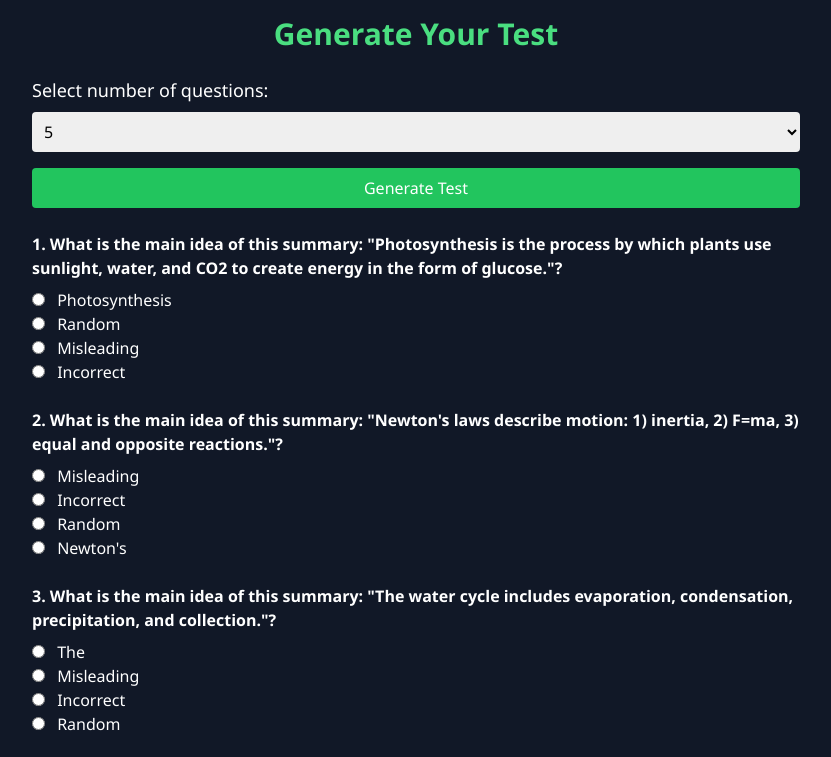
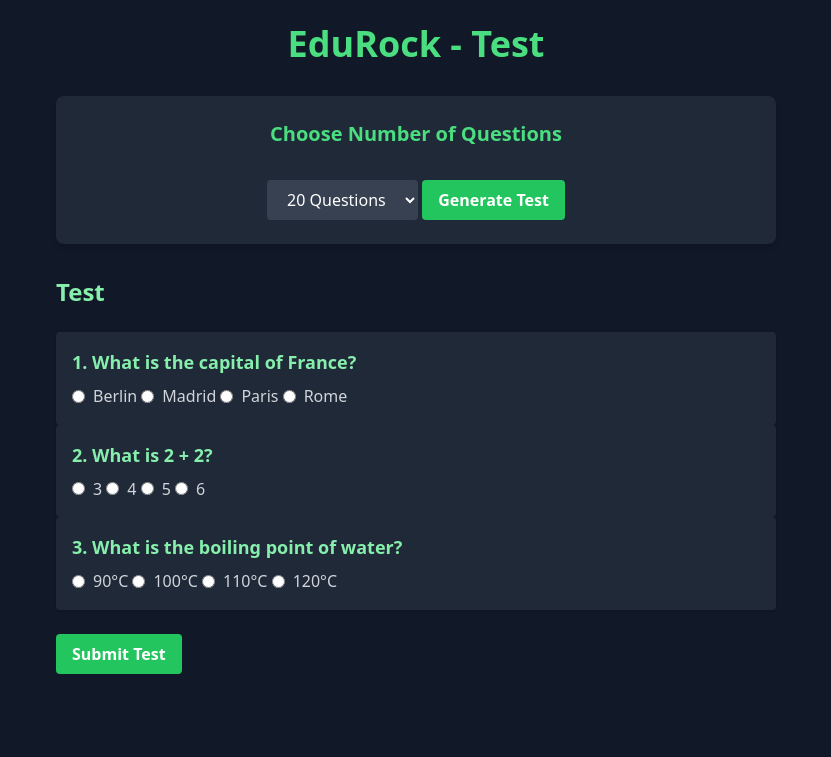
Before and after one commit to ClusteredByLee/StudyWM, a plain HTML site: page test.html in a window 1280 px wide. Both pictures are taken after a click on the button "Generate Test". Shown: the top 757 px of the page, without its empty margins (224-1055 px from the left). Drawn offline with nearby package versions, Linux system fonts and the light colour scheme.

Commit message:
Update test.html

```diff
--- a/test.html
+++ b/test.html
@@ -1,89 +1,139 @@
 <!DOCTYPE html>
 <html lang="en">
 <head>
-  <meta charset="UTF-8">
-  <meta name="viewport" content="width=device-width, initial-scale=1.0">
-  <title>EduRock - Generate Test</title>
+  <meta charset="UTF-8" />
+  <meta name="viewport" content="width=device-width, initial-scale=1.0"/>
+  <title>EduRock Test</title>
   <script src="https://cdn.tailwindcss.com"></script>
-  <style>
-    body {
-      font-family: 'Segoe UI', Tahoma, Geneva, Verdana, sans-serif;
-    }
-  </style>
 </head>
-<body class="bg-gray-900 text-white min-h-screen p-4">
-  <div class="max-w-3xl mx-auto">
-    <h1 class="text-3xl text-green-400 font-bold text-center mb-6">Generate Your Test</h1>
+<body class="bg-gray-900 text-white min-h-screen font-sans">
+  <div class="container mx-auto p-6 max-w-3xl">
+    <h1 class="text-4xl font-bold text-green-400 text-center mb-8">EduRock - Test</h1>
 
-    <div class="mb-6">
-      <label for="numQuestions" class="block mb-2 text-lg">Select number of questions:</label>
-      <select id="numQuestions" class="w-full p-2 rounded text-black">
-        <option value="5">5</option>
-        <option value="10">10</option>
-        <option value="15">15</option>
-        <option value="20">20</option>
+    <!-- Test Options -->
+    <div class="bg-gray-800 p-6 rounded-lg shadow-md text-center">
+      <h2 class="text-xl font-semibold text-green-400 mb-4">Choose Number of Questions</h2>
+      <select id="questionCount" class="bg-gray-700 text-white py-2 px-4 rounded">
+        <option value="20">20 Questions</option>
+        <option value="25">25 Questions</option>
+        <option value="30">30 Questions</option>
+        <option value="35">35 Questions</option>
+        <option value="40">40 Questions</option>
       </select>
-      <button onclick="generateTest()" class="mt-4 w-full bg-green-500 hover:bg-green-600 text-white p-2 rounded">Generate Test</button>
+      <button onclick="generateTest()" class="bg-green-500 hover:bg-green-600 text-white font-bold py-2 px-4 rounded mt-4">
+        Generate Test
+      </button>
     </div>
 
-    <div id="testArea" class="space-y-6"></div>
-    <div class="text-center mt-8">
-      <button onclick="submitTest()" class="bg-blue-500 hover:bg-blue-600 text-white px-6 py-2 rounded-full text-lg">Submit Answers</button>
+    <!-- Questions Section -->
+    <div id="questionsContainer" class="mt-8 space-y-6 hidden">
+      <h2 class="text-2xl font-bold text-green-300">Test</h2>
+      <form id="testForm"></form>
+      <button onclick="submitTest()" class="bg-green-500 hover:bg-green-600 text-white font-bold py-2 px-4 rounded mt-4">
+        Submit Test
+      </button>
     </div>
 
-    <div id="resultArea" class="mt-10 text-center text-xl font-semibold text-green-400"></div>
+    <!-- Test Results Section -->
+    <div id="resultsContainer" class="mt-8 hidden">
+      <h2 class="text-2xl font-bold text-green-300">Test Results</h2>
+      <div id="results"></div>
+      <button onclick="resetTest()" class="bg-green-500 hover:bg-green-600 text-white font-bold py-2 px-4 rounded mt-4">
+        Retake Test
+      </button>
+    </div>
   </div>
 
   <script>
-    const dummySummaries = [
-      "Photosynthesis is the process by which plants use sunlight, water, and CO2 to create energy in the form of glucose.",
-      "Newton's laws describe motion: 1) inertia, 2) F=ma, 3) equal and opposite reactions.",
-      "The water cycle includes evaporation, condensation, precipitation, and collection.",
-      "DNA is a double helix structure containing genes that code for proteins."
+    const testQuestions = [
+      // Sample questions for demonstration. Replace this with actual logic to fetch questions.
+      {
+        question: "What is the capital of France?",
+        options: ["Berlin", "Madrid", "Paris", "Rome"],
+        correctAnswer: 2,
+        explanation: "Paris is the capital of France."
+      },
+      {
+        question: "What is 2 + 2?",
+        options: ["3", "4", "5", "6"],
+        correctAnswer: 1,
+        explanation: "2 + 2 equals 4."
+      },
+      {
+        question: "What is the boiling point of water?",
+        options: ["90°C", "100°C", "110°C", "120°C"],
+        correctAnswer: 1,
+        explanation: "Water boils at 100°C at standard pressure."
+      },
+      // Add more questions as necessary
     ];
 
-    let questions = [];
+    let selectedQuestions = [];
 
+    // Generate test questions based on selected number
     function generateTest() {
-      const num = parseInt(document.getElementById('numQuestions').value);
-      questions = [];
-      document.getElementById('testArea').innerHTML = '';
-      for (let i = 0; i < num; i++) {
-        const summary = dummySummaries[i % dummySummaries.length];
-        const question = `What is the main idea of this summary: "${summary}"?`;
-        const correct = summary.split(' ')[0];
-        const options = shuffleArray([
-          correct,
-          "Random",
-          "Incorrect",
-          "Misleading"
-        ]);
-        questions.push({ question, options, correct });
+      const questionCount = parseInt(document.getElementById('questionCount').value);
+      selectedQuestions = testQuestions.slice(0, questionCount); // Select first 'n' questions
 
-        document.getElementById('testArea').innerHTML += `
-          <div>
-            <p class="mb-2 font-bold">${i + 1}. ${question}</p>
-            ${options.map(opt => `
-              <label class="block">
-                <input type="radio" name="q${i}" value="${opt}" class="mr-2">
-                ${opt}
-              </label>`).join('')}
+      const form = document.getElementById('testForm');
+      form.innerHTML = ''; // Clear previous questions
+
+      selectedQuestions.forEach((q, index) => {
+        const questionHTML = `
+          <div class="bg-gray-800 p-4 rounded shadow">
+            <h3 class="text-lg font-bold text-green-300">${index + 1}. ${q.question}</h3>
+            <div class="space-y-2">
+              ${q.options.map((option, i) => `
+                <label class="inline-flex items-center">
+                  <input type="radio" name="question${index}" value="${i}" class="text-green-400" />
+                  <span class="ml-2 text-gray-300">${option}</span>
+                </label>
+              `).join('')}
+            </div>
           </div>
         `;
-      }
+        form.innerHTML += questionHTML;
+      });
+
+      document.getElementById('questionsContainer').classList.remove('hidden');
     }
 
+    // Submit test and show results
     function submitTest() {
       let score = 0;
-      questions.forEach((q, i) => {
-        const selected = document.querySelector(`input[name=q${i}]:checked`);
-        if (selected && selected.value === q.correct) score++;
+      const form = document.getElementById('testForm');
+
+      selectedQuestions.forEach((q, index) => {
+        const userAnswer = form.querySelector(`input[name="question${index}"]:checked`);
+        if (userAnswer && parseInt(userAnswer.value) === q.correctAnswer) {
+          score++;
+        }
       });
-      document.getElementById('resultArea').textContent = `You scored ${score} out of ${questions.length}`;
+
+      const resultsDiv = document.getElementById('results');
+      resultsDiv.innerHTML = `<p class="text-gray-300">Your score: ${score}/${selectedQuestions.length}</p>`;
+      resultsDiv.innerHTML += `<p class="text-gray-300">Answers and explanations:</p>`;
+
+      selectedQuestions.forEach((q, index) => {
+        const isCorrect = form.querySelector(`input[name="question${index}"]:checked`)?.value == q.correctAnswer;
+        resultsDiv.innerHTML += `
+          <div class="bg-gray-800 p-4 rounded shadow mt-4">
+            <h4 class="text-green-300">${index + 1}. ${q.question}</h4>
+            <p class="text-gray-300">Your Answer: ${q.options[form.querySelector(`input[name="question${index}"]:checked`)?.value]}</p>
+            <p class="text-gray-400">${q.explanation}</p>
+            <p class="text-gray-400">Correct Answer: ${q.options[q.correctAnswer]}</p>
+          </div>
+        `;
+      });
+
+      document.getElementById('resultsContainer').classList.remove('hidden');
+      document.getElementById('questionsContainer').classList.add('hidden');
     }
 
-    function shuffleArray(arr) {
-      return arr.sort(() => Math.random() - 0.5);
+    // Reset the test to retake it
+    function resetTest() {
+      document.getElementById('resultsContainer').classList.add('hidden');
+      document.getElementById('questionsContainer').classList.add('hidden');
     }
   </script>
 </body>
```
